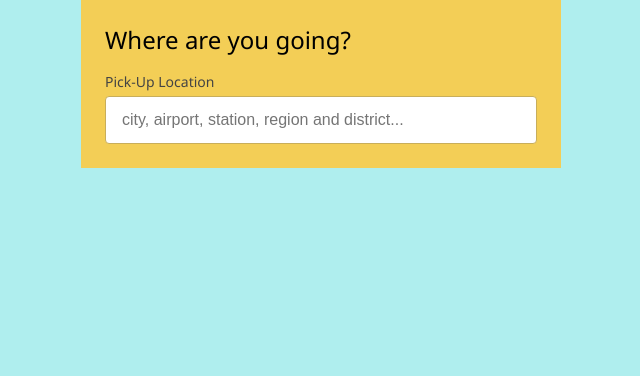
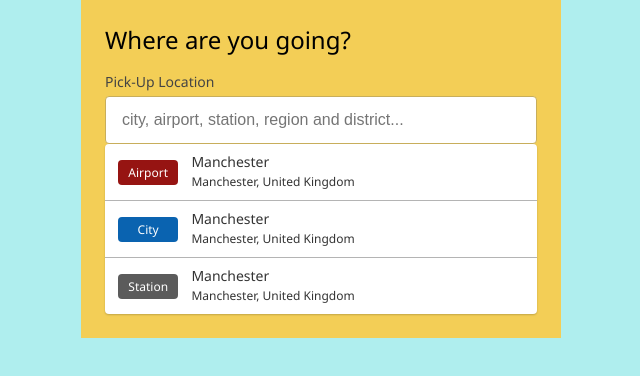
Before and after one commit to StoutyAlex/search-app, a React app: page / in a window 1280 px wide. Shown: the top 376 px of the page, without its empty margins (59-699 px from the left). Built offline with nearby package versions, Linux system fonts and the light colour scheme.

Commit message:
Added SearchResults to index

```diff
--- a/src/components/SearchWidget.jsx
+++ b/src/components/SearchWidget.jsx
@@ -1,9 +1,9 @@
 import React from 'react';
 
 import InputField from './InputField';
+import SearchResults from './SearchResult';
 
-const SearchWidget = (props) => {
-  return (
+const SearchWidget = (props) => (
   <div className="c-search-widget">
     <h2 className="c-search-widget__title">
       Where are you going?
@@ -12,8 +12,8 @@ const SearchWidget = (props) => {
       placeholder="city, airport, station, region and district..."
       label="Pick-Up Location"
     />
+    <SearchResults />
   </div>
 );
-};
 
 export default SearchWidget;
```
Lines whose indentation alone changed are shown as unchanged.
